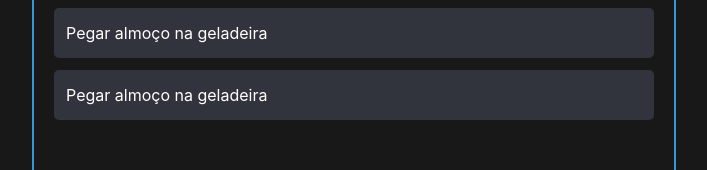
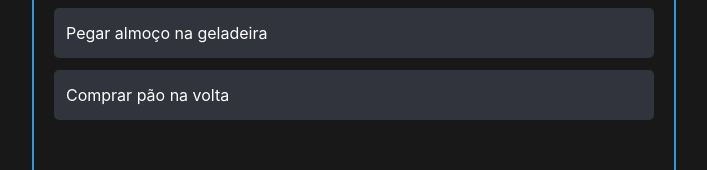
Before and after one commit to uitalorss/exemplo-react, a React (Create React App) app: page / in a window 1280 px wide. Shown: the part 201-371 px from the top of the page, without its empty margins (286-993 px from the left). Built offline with nearby package versions, Linux system fonts and the light colour scheme.

Commit message:
colocando status de concluido nas tarefas

```diff
--- a/package.json
+++ b/package.json
@@ -9,6 +9,7 @@
     "react": "^17.0.2",
     "react-dom": "^17.0.2",
     "react-scripts": "5.0.0",
+    "uuid": "^8.3.2",
     "web-vitals": "^2.1.2"
   },
   "scripts": {
--- a/src/App.js
+++ b/src/App.js
@@ -1,4 +1,6 @@
 import React, { useState } from 'react';
+import {v4 as uuidv4} from 'uuid';
+
 import './App.css'
 import AdicionarTarefa from './components/AdicionarTarefa/AdicionarTarefa';
 
@@ -12,8 +14,8 @@ const App = () =>{
       completed: false,
     },
     {
-      id: 1,
-      conteudo: 'Pegar almoço na geladeira',
+      id: 2,
+      conteudo: 'Comprar pão na volta',
       completed: false,
     },
 
@@ -21,11 +23,19 @@ const App = () =>{
 
   const handleAddTask = (taskTitulo) =>{
     const newTarefa = [...tarefas, {
-      id: Math.random(10),
+      id: uuidv4(),
       conteudo: taskTitulo,
       completed: false,
     }]
     setTarefas(newTarefa)
+  }
+
+  const handleTaskClick = (taskId) =>{
+    const newTarefas = tarefas.map(tarefa =>{
+      if(tarefa.id === taskId) return {...tarefa, completed: !tarefa.completed}
+      return tarefa
+    });
+    setTarefas(newTarefas)
   }
 
   return(
@@ -33,8 +43,8 @@ const App = () =>{
 
     <div className='container'>
       <h1>Minhas Tarefas</h1>
-      <AdicionarTarefa handleAddTask={handleAddTask} />
-      <Tasks tarefas={tarefas} />
+      <AdicionarTarefa handleAddTask={handleAddTask}/>
+      <Tasks tarefas={tarefas} handleTaskClick={handleTaskClick}/>
     </div>
     </>
   )
--- a/src/components/AdicionarTarefa/AdicionarTarefa.js
+++ b/src/components/AdicionarTarefa/AdicionarTarefa.js
@@ -1,6 +1,7 @@
 import React, { useState } from "react";
 import './AdicionarTarefa.css'
 import Botao from '../Botao/Botao.js'
+
 
 const AdicionarTarefa = ({handleAddTask}) =>{
   const [inputTarefa, setInputTarefa] = useState('')
@@ -10,6 +11,7 @@ const AdicionarTarefa = ({handleAddTask}) =>{
 
   const handleAddTaskClick = () =>{
     handleAddTask(inputTarefa)
+    setInputTarefa('');
   }
   return(
     <div className="addTarefaContainer">
--- a/src/components/Item/Item.js
+++ b/src/components/Item/Item.js
@@ -1,11 +1,22 @@
 import React from 'react'
 import './Item.css'
 
-const Item = ({tarefa}) => {
+const Item = ({tarefa, handleTaskClick}) => {
   return(
+    <div
+      className='item'
+      style={tarefa.completed ? {
+        borderLeft: "5px solid #3498db",
+        textDecoration: "line-through"
+    } : {}}>
+      <div className='conteudo-item' onClick={() => handleTaskClick(tarefa.id)}>
+        {tarefa.conteudo}
+      </div>
+    </div>
+    /*
     <div className='item'>
       {tarefa.conteudo}
-    </div>
+    </div>*/
   )
 }
 
--- a/src/components/Tasks/Tasks.js
+++ b/src/components/Tasks/Tasks.js
@@ -1,10 +1,10 @@
 import React from 'react';
 import Item from '../Item/Item.js'
 
-const Tasks = ({tarefas}) =>{
+const Tasks = ({tarefas, handleTaskClick}) =>{
   return (
     <>
-      {tarefas.map(tarefa => <Item tarefa={tarefa} />)}
+      {tarefas.map(tarefa => <Item tarefa={tarefa} handleTaskClick={handleTaskClick}/>)}
     </>
   )
 }
```
Also changed, not shown: 1 other file (tests, documents, lock files or other folders).
